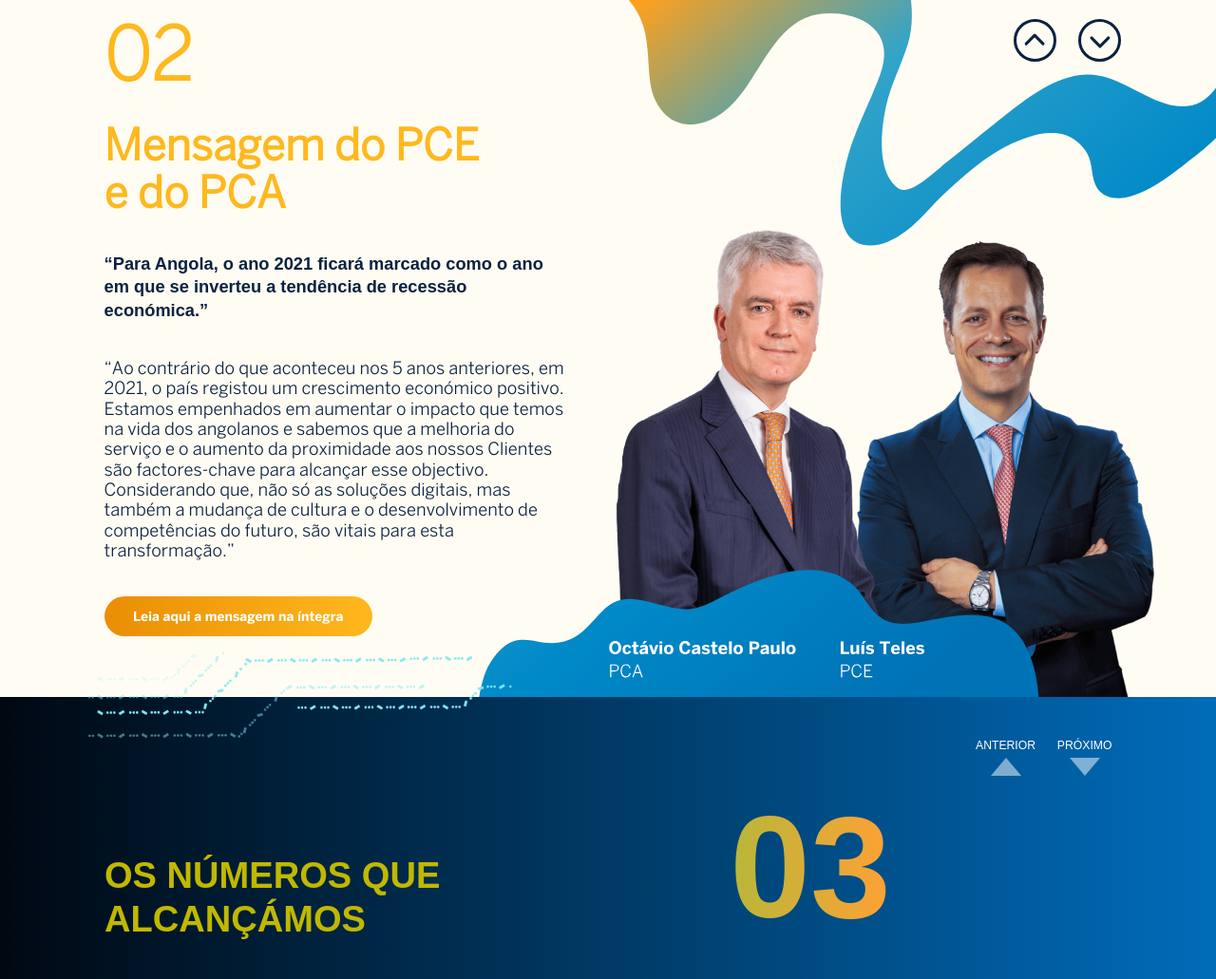
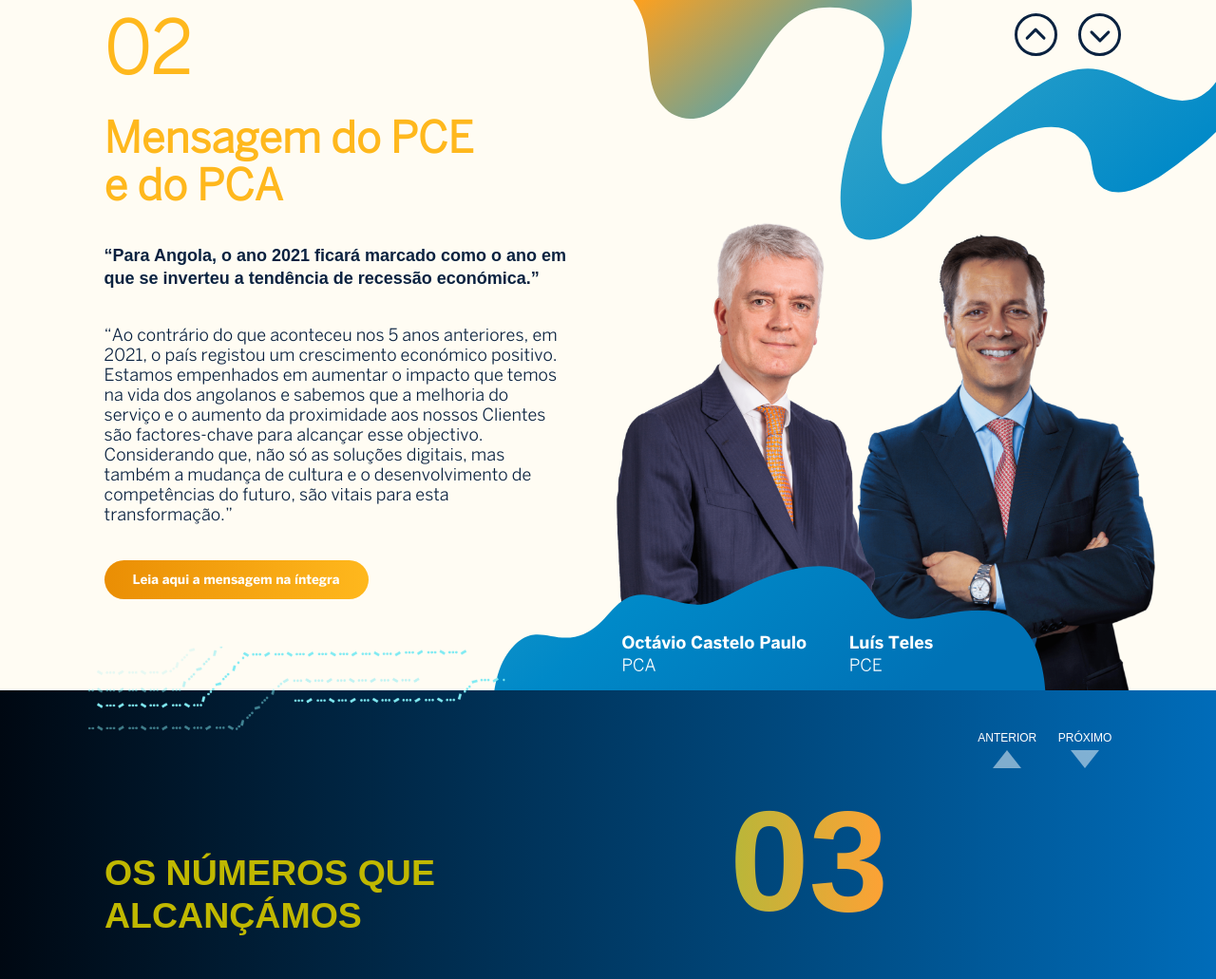
Before and after one commit to TrellixVulnTeam/standaed-bank-microsite-2021_6O7Q, a website: page index.html in a window 1280 px wide. Shown: the part 860-1891 px from the top of the page at 95% size. Drawn offline with nearby package versions, Linux system fonts and the light colour scheme.

Commit message:
Test fix

```diff
--- a/sass/base/_base.scss
+++ b/sass/base/_base.scss
@@ -10,8 +10,13 @@ html {
   // This defines what 1rem is
   font-size: 62.5%; //1 rem = 10px; 10px/16px = 62.5%
 
-  @media only screen and (max-width: 1600px) {
-    font-size: 47.6190476%;
+
+  @media only screen and (min-width: 1024px) and (max-width: 1440px) {
+    font-size: 46.875%;
+  }
+
+  @media only screen and (min-width: 768px) and (max-width: 1024px) {
+    font-size: 36.4583333%;
   }
 
   // @include respond(regular-desktop) {
@@ -30,6 +35,12 @@ html {
   }
 
 
+
+  // @if $breakpoint == tab-port {
+  //   @media only screen and (min-width: 43.7em) and (max-width: 56.25em) {
+  //     @content;
+  //   } //900px
+  // }
 
 
   // @include respond(tab-port) {
--- a/sass/layout/_section1.scss
+++ b/sass/layout/_section1.scss
@@ -80,7 +80,7 @@
     @include respond(tab-port) {
       font-size: 5rem;
       line-height: 6rem;
-      margin-top: $navbar-desktop-height;
+      margin-top: 3rem;
       margin-bottom: 2rem;
     }
     @include respond(phone) {
--- a/sass/layout/_section2.scss
+++ b/sass/layout/_section2.scss
@@ -156,7 +156,7 @@
 .section2-element {
   position: absolute;
   bottom: 0;
-  right: 24.4rem;
+  right: 15%;
   width: 77.6rem
 }
 
```
Also changed, not shown: css/style.css, 1 other file.
